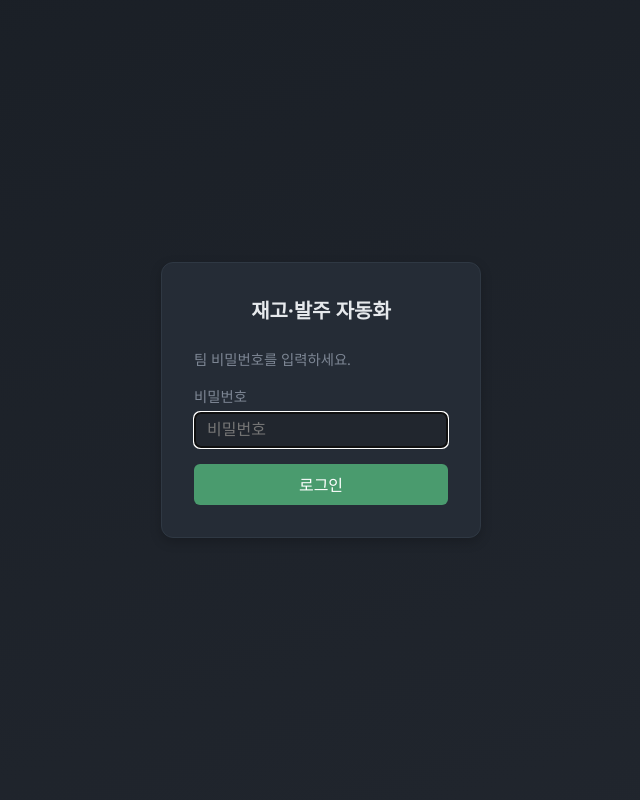
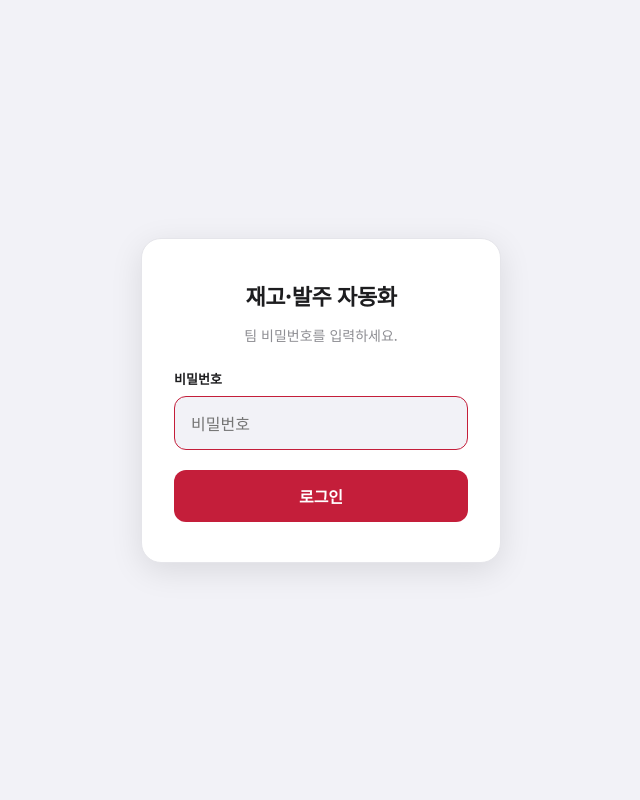
Before and after one commit to jhleele2/20260312, a Flask app: page /login in a window 1280 px wide. Shown: the whole page, without its empty margins (319-959 px from the left). Run offline with Flask 2, Linux system fonts and the light colour scheme.

Commit message:
UI theme and login session policy - require login on revisit
Made-with: Cursor

```diff
--- a/app.py
+++ b/app.py
@@ -46,6 +46,8 @@ from email_sender import fill_template, send_order_email, DEFAULT_SENDER_EMAIL,
 
 app = Flask(__name__)
 app.secret_key = os.environ.get("SECRET_KEY", "inventory-dev-secret-key")
+# 세션 쿠키만 사용(브라우저 닫으면 만료) → 다시 들어올 때마다 로그인 필요
+app.config["SESSION_COOKIE_SAMESITE"] = "Lax"
 app.config["MAX_CONTENT_LENGTH"] = 10 * 1024 * 1024  # 10MB
 # Vercel: 쓰기 가능한 경로 사용
 if os.environ.get("VERCEL") == "1":
@@ -99,6 +101,7 @@ def login():
     if request.method == "POST":
         if (request.form.get("password") or "").strip() == TEAM_PASSWORD:
             session["auth"] = True
+            session.permanent = False  # 브라우저 닫으면 세션 만료, 재방문 시 로그인 필요
             return redirect(url_for("index"))
         return render_template("login.html", error="비밀번호가 올바르지 않습니다.")
     if session.get("auth") is True:
--- a/templates/login.html
+++ b/templates/login.html
@@ -4,23 +4,82 @@
   <meta charset="UTF-8">
   <meta name="viewport" content="width=device-width, initial-scale=1.0">
   <title>재고·발주 시스템 로그인</title>
+  <link rel="preconnect" href="https://fonts.googleapis.com">
+  <link rel="preconnect" href="https://fonts.gstatic.com" crossorigin>
+  <link href="https://fonts.googleapis.com/css2?family=Noto+Sans+KR:wght@400;500;600;700&display=swap" rel="stylesheet">
   <style>
-    :root { --bg: #1a1f26; --bg-soft: #21262e; --card: #252c36; --border: #38424e; --border-soft: #2f3843; --text: #e6e9ec; --muted: #7d8694; --accent: #4a9b6e; --accent-hover: #5ab57d; --error: #c75c54; }
+    :root {
+      --bg: #f2f2f7;
+      --card: #ffffff;
+      --border: #e5e5ea;
+      --text: #1d1d1f;
+      --muted: #8e8e93;
+      --primary: #c41e3a;
+      --primary-hover: #a01830;
+      --error: #ff3b30;
+      --radius: 20px;
+      --shadow: 0 2px 16px rgba(0,0,0,0.06);
+      --shadow-lg: 0 8px 32px rgba(0,0,0,0.1);
+    }
     * { box-sizing: border-box; }
-    body { font-family: 'Segoe UI', system-ui, sans-serif; background: linear-gradient(160deg, var(--bg) 0%, var(--bg-soft) 100%); color: var(--text); margin: 0; padding: 2rem; display: flex; align-items: center; justify-content: center; min-height: 100vh; }
-    .box { background: var(--card); border: 1px solid var(--border-soft); border-radius: 12px; padding: 2rem; width: 100%; max-width: 320px; box-shadow: 0 4px 12px rgba(0,0,0,0.2); }
-    h1 { font-size: 1.25rem; margin: 0 0 1.5rem; text-align: center; color: var(--text); font-weight: 600; }
-    label { display: block; font-size: 0.9rem; color: var(--muted); margin-bottom: 0.35rem; }
-    input[type="password"] { width: 100%; padding: 0.5rem 0.75rem; font-size: 1rem; background: var(--bg-soft); border: 1px solid var(--border); color: var(--text); border-radius: 6px; margin-bottom: 1rem; }
-    button { width: 100%; padding: 0.55rem; font-size: 1rem; background: var(--accent); color: #fff; border: none; border-radius: 6px; cursor: pointer; font-weight: 500; }
-    button:hover { background: var(--accent-hover); }
-    .error { color: var(--error); font-size: 0.9rem; margin-bottom: 1rem; text-align: center; }
+    body {
+      font-family: 'Noto Sans KR', -apple-system, BlinkMacSystemFont, sans-serif;
+      background: var(--bg);
+      color: var(--text);
+      margin: 0;
+      padding: 2rem;
+      display: flex;
+      align-items: center;
+      justify-content: center;
+      min-height: 100vh;
+      -webkit-font-smoothing: antialiased;
+    }
+    .card {
+      background: var(--card);
+      border-radius: var(--radius);
+      padding: 2.5rem 2rem;
+      width: 100%;
+      max-width: 360px;
+      box-shadow: var(--shadow-lg);
+      border: 1px solid var(--border);
+    }
+    h1 { font-size: 1.375rem; font-weight: 700; margin: 0 0 0.5rem; color: var(--text); letter-spacing: -0.02em; text-align: center; }
+    .sub { font-size: 0.875rem; color: var(--muted); text-align: center; margin-bottom: 1.5rem; }
+    label { display: block; font-size: 0.8125rem; font-weight: 600; color: var(--text); margin-bottom: 0.5rem; }
+    input[type="password"] {
+      width: 100%;
+      padding: 0.875rem 1rem;
+      font-size: 1rem;
+      font-family: inherit;
+      background: var(--bg);
+      border: 1px solid var(--border);
+      border-radius: 12px;
+      color: var(--text);
+      margin-bottom: 1.25rem;
+      transition: border-color 0.2s;
+    }
+    input[type="password"]:focus { outline: none; border-color: var(--primary); }
+    button {
+      width: 100%;
+      padding: 0.875rem;
+      font-size: 1rem;
+      font-weight: 600;
+      font-family: inherit;
+      background: var(--primary);
+      color: #fff;
+      border: none;
+      border-radius: 12px;
+      cursor: pointer;
+      transition: background 0.2s;
+    }
+    button:hover { background: var(--primary-hover); }
+    .error { color: var(--error); font-size: 0.875rem; margin-bottom: 1rem; text-align: center; font-weight: 500; }
   </style>
 </head>
 <body>
-  <div class="box">
+  <div class="card">
     <h1>재고·발주 자동화</h1>
-    <p style="color: var(--muted); font-size: 0.9rem; margin-bottom: 1rem;">팀 비밀번호를 입력하세요.</p>
+    <p class="sub">팀 비밀번호를 입력하세요.</p>
     {% if error %}<p class="error">{{ error }}</p>{% endif %}
     <form method="post" action="{{ url_for('login') }}">
       <label for="pw">비밀번호</label>
```
Also changed, not shown: templates/index.html (+115 -94 lines).
